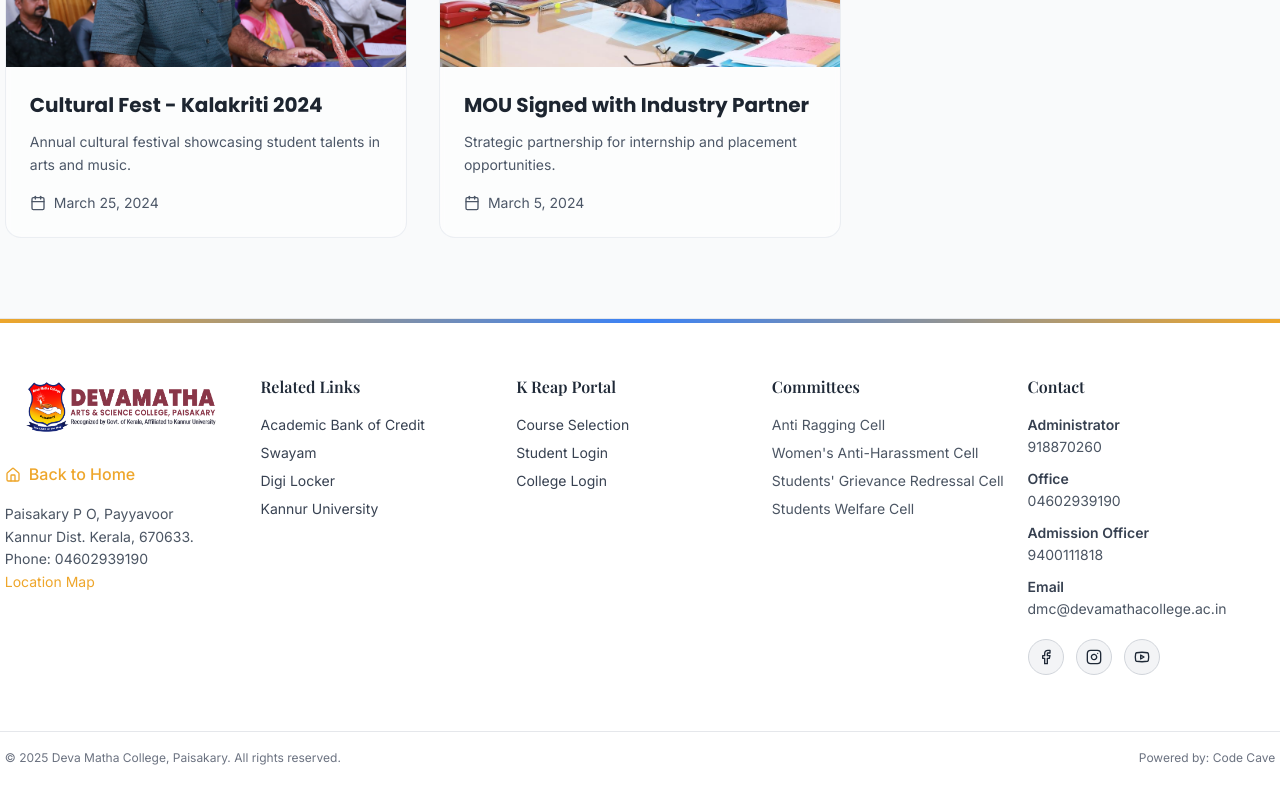
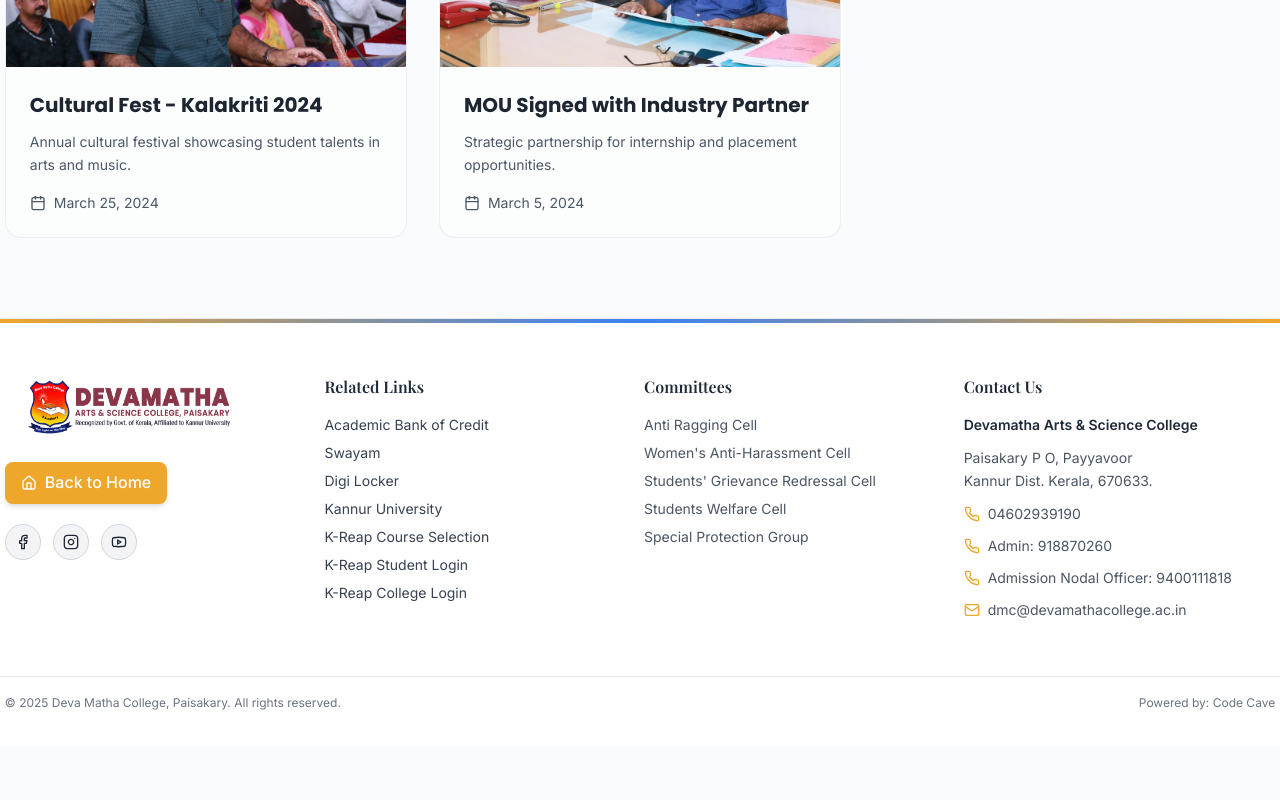
Before and after one commit to Code-cave-media/devamatha-collage, a React (Vite) app: page /news in a window 1280 px wide. Shown: the part 1579-2379 px from the top of the page. After the commit the page ends 2325 px from the top, so only its background shows below. Built offline with nearby package versions, Linux system fonts and the light colour scheme; the HTML template or start-up script is replaced by a standard one.

Commit message:
Redesign footer with new content, update programme duration to FYUG Programme, and fix hero animation delay to only apply on first session load

```diff
--- a/src/components/CollegeFooter.tsx
+++ b/src/components/CollegeFooter.tsx
@@ -23,109 +23,12 @@ const CollegeFooter = () => (
           <div className="mb-3">
             <Link
               to="/"
-              className="inline-flex items-center gap-2 text-accent hover:text-accent/80 transition-colors font-medium"
+              className="inline-flex items-center gap-2 bg-accent text-white px-4 py-2 rounded-lg hover:bg-accent/90 transition-all font-medium shadow-md hover:shadow-lg"
             >
               <Home className="w-4 h-4" />
               Back to Home
             </Link>
           </div>
-          <p className="text-sm text-gray-600 leading-relaxed">
-            Paisakary P O, Payyavoor<br />
-            Kannur Dist. Kerala, 670633.<br />
-            Phone: 04602939190<br />
-            <a href="https://share.google/0h73lBiiS8bt844Ue" target="_blank" rel="noopener noreferrer" className="text-accent hover:underline">
-              Location Map
-            </a>
-          </p>
-        </motion.div>
-
-        {/* Related Links */}
-        <motion.div initial={{ opacity: 0, y: 20 }} whileInView={{ opacity: 1, y: 0 }} viewport={{ once: true }} transition={{ delay: 0.1 }} className="flex-1 min-w-[150px]">
-          <h4 className="font-display text-base font-semibold mb-4">Related Links</h4>
-          <ul className="space-y-2 text-sm text-gray-600">
-            {[
-              { label: "Academic Bank of Credit", url: "https://abc.gov.in/" },
-              { label: "Swayam", url: "https://swayam.gov.in/" },
-              { label: "Digi Locker", url: "https://digilocker.gov.in/" },
-              { label: "Kannur University", url: "https://kannuruniversity.ac.in/" },
-            ].map((link) => (
-              <li key={link.label}>
-                <motion.a
-                  href={link.url}
-                  target="_blank"
-                  rel="noopener noreferrer"
-                  className="hover:text-accent transition-colors inline-flex items-center gap-1 group text-gray-700"
-                  whileHover={{ x: 5 }}
-                >
-                  {link.label}
-                  <ArrowUpRight className="w-3 h-3 opacity-0 group-hover:opacity-100 transition-opacity" />
-                </motion.a>
-              </li>
-            ))}
-          </ul>
-        </motion.div>
-
-        {/* K Reap Portal */}
-        <motion.div initial={{ opacity: 0, y: 20 }} whileInView={{ opacity: 1, y: 0 }} viewport={{ once: true }} transition={{ delay: 0.15 }} className="flex-1 min-w-[150px]">
-          <h4 className="font-display text-base font-semibold mb-4">K Reap Portal</h4>
-          <ul className="space-y-2 text-sm text-gray-600">
-            {[
-              { label: "Course Selection", url: "https://kannuradm.kreap.co.in/applicant/?#/login?client=KANNUR" },
-              { label: "Student Login", url: "https://kannurops.kreap.co.in/studentLogin/?#/kannur/studentLogin" },
-              { label: "College Login", url: "https://kannurops.kreap.co.in/?#/kannur" },
-            ].map((link) => (
-              <li key={link.label}>
-                <motion.a
-                  href={link.url}
-                  target="_blank"
-                  rel="noopener noreferrer"
-                  className="hover:text-accent transition-colors inline-flex items-center gap-1 group text-gray-700"
-                  whileHover={{ x: 5 }}
-                >
-                  {link.label}
-                  <ArrowUpRight className="w-3 h-3 opacity-0 group-hover:opacity-100 transition-opacity" />
-                </motion.a>
-              </li>
-            ))}
-                      </ul>
-        </motion.div>
-
-        {/* Committees */}
-        <motion.div initial={{ opacity: 0, y: 20 }} whileInView={{ opacity: 1, y: 0 }} viewport={{ once: true }} transition={{ delay: 0.2 }} className="flex-1 min-w-[150px]">
-          <h4 className="font-display text-base font-semibold mb-4">Committees</h4>
-          <ul className="space-y-2 text-sm text-gray-600">
-            {[
-              "Anti Ragging Cell",
-              "Women's Anti-Harassment Cell",
-              "Students' Grievance Redressal Cell",
-              "Students Welfare Cell"
-            ].map((committee) => (
-              <li key={committee}>{committee}</li>
-            ))}
-          </ul>
-        </motion.div>
-
-        {/* Contact */}
-        <motion.div initial={{ opacity: 0, y: 20 }} whileInView={{ opacity: 1, y: 0 }} viewport={{ once: true }} transition={{ delay: 0.3 }} className="flex-1 min-w-[200px]">
-          <h4 className="font-display text-base font-semibold mb-4">Contact</h4>
-          <ul className="space-y-3 text-sm text-gray-600">
-            <li className="flex flex-col gap-0.5">
-              <span className="font-semibold text-gray-700">Administrator</span>
-              <span className="text-gray-600">918870260</span>
-            </li>
-            <li className="flex flex-col gap-0.5">
-              <span className="font-semibold text-gray-700">Office</span>
-              <span className="text-gray-600">04602939190</span>
-            </li>
-            <li className="flex flex-col gap-0.5">
-              <span className="font-semibold text-gray-700">Admission Officer</span>
-              <span className="text-gray-600">9400111818</span>
-            </li>
-            <li className="flex flex-col gap-0.5">
-              <span className="font-semibold text-gray-700">Email</span>
-              <span className="text-gray-600 whitespace-nowrap">dmc@devamathacollege.ac.in</span>
-            </li>
-          </ul>
           <div className="flex gap-3 mt-5">
             {[
               { Icon: Facebook, label: "Facebook" },
@@ -145,6 +48,81 @@ const CollegeFooter = () => (
             ))}
           </div>
         </motion.div>
+
+        {/* Related Links */}
+        <motion.div initial={{ opacity: 0, y: 20 }} whileInView={{ opacity: 1, y: 0 }} viewport={{ once: true }} transition={{ delay: 0.1 }} className="flex-1 min-w-[180px]">
+          <h4 className="font-display text-base font-semibold mb-4">Related Links</h4>
+          <ul className="space-y-2 text-sm text-gray-600">
+            {[
+              { label: "Academic Bank of Credit", url: "https://abc.gov.in/" },
+              { label: "Swayam", url: "https://swayam.gov.in/" },
+              { label: "Digi Locker", url: "https://digilocker.gov.in/" },
+              { label: "Kannur University", url: "https://kannuruniversity.ac.in/" },
+              { label: "K-Reap Course Selection", url: "https://kannuradm.kreap.co.in/applicant/?#/login?client=KANNUR" },
+              { label: "K-Reap Student Login", url: "https://kannurops.kreap.co.in/studentLogin/?#/kannur/studentLogin" },
+              { label: "K-Reap College Login", url: "https://kannurops.kreap.co.in/?#/kannur" },
+            ].map((link) => (
+              <li key={link.label}>
+                <motion.a
+                  href={link.url}
+                  target="_blank"
+                  rel="noopener noreferrer"
+                  className="hover:text-accent transition-colors inline-flex items-center gap-1 group text-gray-700"
+                  whileHover={{ x: 5 }}
+                >
+                  {link.label}
+                  <ArrowUpRight className="w-3 h-3 opacity-0 group-hover:opacity-100 transition-opacity" />
+                </motion.a>
+              </li>
+            ))}
+          </ul>
+        </motion.div>
+
+        {/* Committees */}
+        <motion.div initial={{ opacity: 0, y: 20 }} whileInView={{ opacity: 1, y: 0 }} viewport={{ once: true }} transition={{ delay: 0.2 }} className="flex-1 min-w-[180px]">
+          <h4 className="font-display text-base font-semibold mb-4">Committees</h4>
+          <ul className="space-y-2 text-sm text-gray-600">
+            {[
+              "Anti Ragging Cell",
+              "Women's Anti-Harassment Cell",
+              "Students' Grievance Redressal Cell",
+              "Students Welfare Cell",
+              "Special Protection Group"
+            ].map((committee) => (
+              <li key={committee}>{committee}</li>
+            ))}
+          </ul>
+        </motion.div>
+
+        {/* Contact Us */}
+        <motion.div initial={{ opacity: 0, y: 20 }} whileInView={{ opacity: 1, y: 0 }} viewport={{ once: true }} transition={{ delay: 0.3 }} className="flex-1 min-w-[220px]">
+          <h4 className="font-display text-base font-semibold mb-4">Contact Us</h4>
+          <div className="space-y-3 text-sm text-gray-600">
+            <div className="font-semibold text-gray-800">Devamatha Arts & Science College</div>
+            <p className="leading-relaxed">
+              Paisakary P O, Payyavoor<br />
+              Kannur Dist. Kerala, 670633.
+            </p>
+            <div className="flex items-center gap-2">
+              <Phone className="w-4 h-4 text-accent" />
+              <span>04602939190</span>
+            </div>
+            <div className="flex items-center gap-2">
+              <Phone className="w-4 h-4 text-accent" />
+              <span>Admin: 918870260</span>
+            </div>
+            <div className="flex items-center gap-2">
+              <Phone className="w-4 h-4 text-accent" />
+              <span>Admission Nodal Officer: 9400111818</span>
+            </div>
+            <div className="flex items-center gap-2">
+              <Mail className="w-4 h-4 text-accent" />
+              <a href="mailto:dmc@devamathacollege.ac.in" className="hover:text-accent transition-colors whitespace-nowrap">
+                dmc@devamathacollege.ac.in
+              </a>
+            </div>
+          </div>
+        </motion.div>
       </div>
     </div>
 
```
Also changed, not shown: src/components/HeroSection.tsx (+16 -5 lines), src/pages/CoursesPage.tsx (+11 -11 lines).
